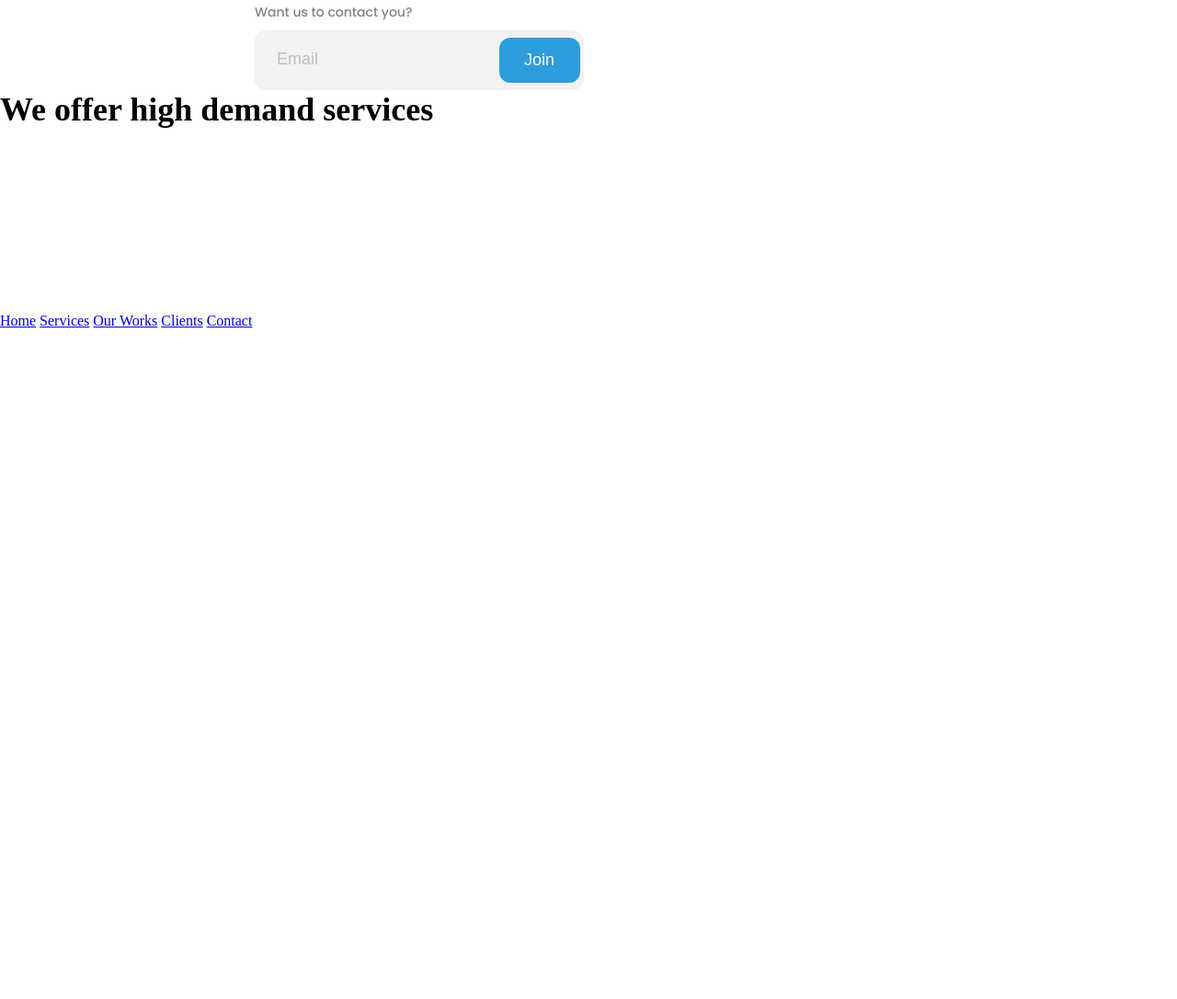
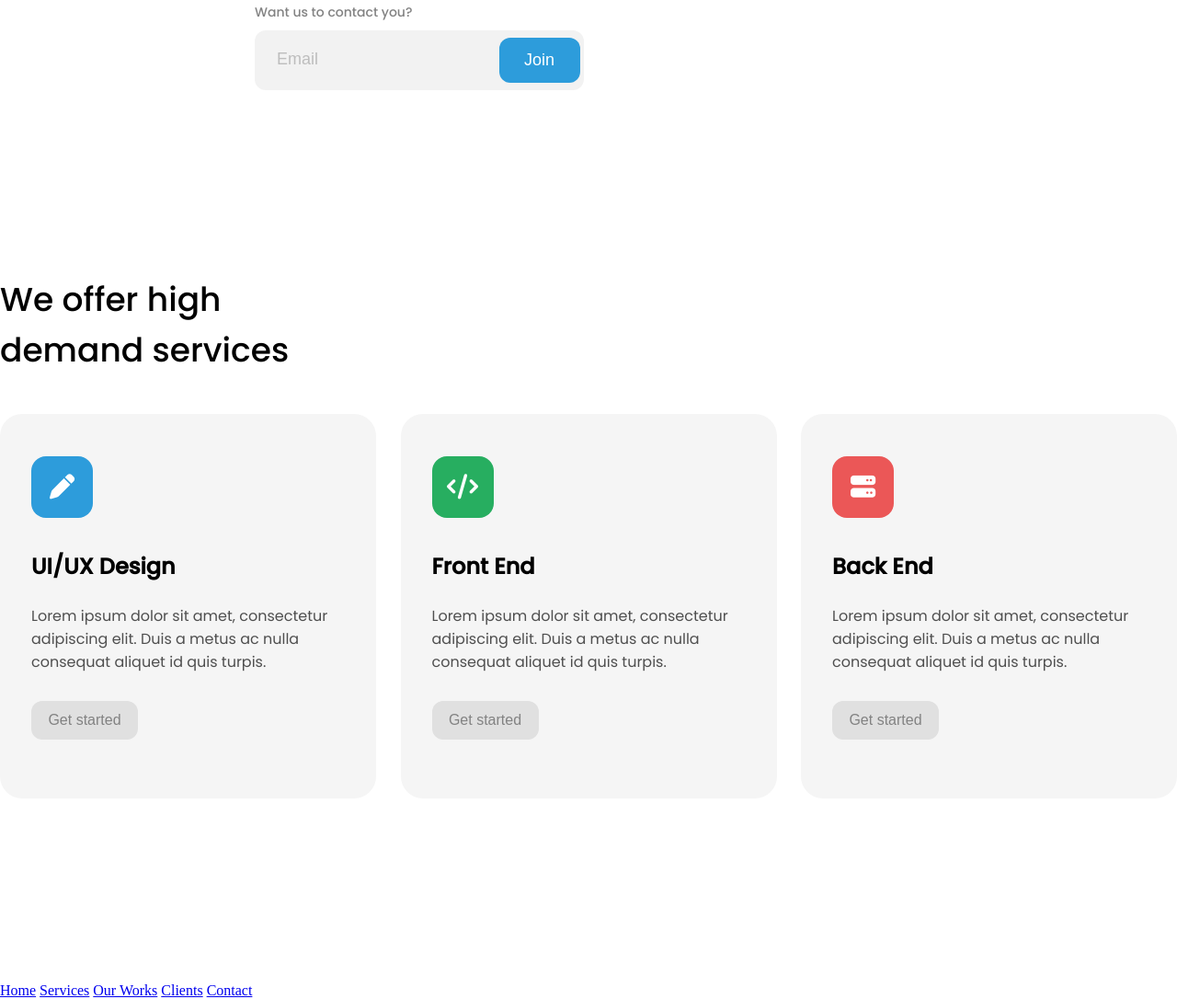
Before and after one commit to nova-gh/edie, a plain HTML site: page index.html in a window 1280 px wide. Shown: the part 1167-2253 px from the top of the page at 92% size. Before the commit the page ends 1525 px from the top, so only its background shows below. Drawn offline with Linux system fonts and the light colour scheme.

Commit message:
finished up services section
added cards

```diff
--- a/index.html
+++ b/index.html
@@ -6,6 +6,8 @@
   <meta http-equiv="X-UA-Compatible" content="IE=edge" />
   <meta name="viewport" content="width=device-width, initial-scale=1.0" />
   <link rel="stylesheet" href="style.css" />
+  <!-- Fontawsome -->
+  <script src="https://kit.fontawesome.com/cf95b8edbb.js" crossorigin="anonymous"></script>
   <title>Edie</title>
 </head>
 
@@ -14,15 +16,15 @@
     <header>
       <h6 class="logo">Edie</h6>
       <div class="nav">
-        <a class="nav-item" href="#">Home</a>
-        <a class="nav-item" href="#">Services</a>
+        <a class="nav-item" href="#hero-comp">Home</a>
+        <a class="nav-item" href="#service-comp">Services</a>
         <a class="nav-item" href="#">Our Works</a>
         <a class="nav-item" href="#">Clients</a>
         <a class="nav-item" href="#">Contact</a>
       </div>
     </header>
     <main>
-      <div class="hero-comp">
+      <div id="hero-comp">
         <div class="hero-top">
           <h4>Unhappy with your website?</h4>
           <h1>We create beautiful and fast web services</h1>
@@ -38,17 +40,70 @@
             <p>Want us to contact you?</p>
             <div class="hero-form">
               <input type="email" placeholder="Email" />
-              <button>Join</button>
+              <button class="hero-button">Join</button>
             </div>
           </div>
         </div>
       </div>
-      <div class="service-section">
-        <h2>We offer high demand services</h2>
-        <div class="card">
+      <div id="service-comp">
+        <div class="service-title">
+          <h2>We offer high demand services</h2>
+        </div>
+        <div class="card-cont">
+          <div class="service-card">
+            <div class="card-img1">
+              <i class="fas fa-pen"></i>
+            </div>
+            <div class="card-title">
+              <h3 class="test">UI/UX Design</h3>
+            </div>
+            <div class="card-detail">
+
+              <h5>
+                Lorem ipsum dolor sit amet, consectetur adipiscing elit. Duis a metus ac nulla
+                consequat aliquet id quis turpis.
+            </div>
+            </h5>
+            <div class="card-button">
+              <button>Get started</button>
+            </div>
+          </div>
+          <div class="service-card">
+            <div class="card-img2">
+              <i class="fas fa-code"></i>
+            </div>
+            <div class="card-title">
+              <h3>Front End</h3>
+            </div>
+            <div class="card-detail">
+              <h5>
+                Lorem ipsum dolor sit amet, consectetur adipiscing elit. Duis a metus ac nulla
+                consequat aliquet id quis turpis.
+            </div>
+            </h5>
+            <div class="card-button">
+              <button>Get started</button>
+            </div>
+          </div>
+          <div class="service-card">
+            <div class="card-img3">
+              <i class="fas fa-server"></i>
+            </div>
+            <div class="card-title">
+              <h3>Back End</h3>
+            </div>
+            <div class="card-detail">
+              <h5>
+                Lorem ipsum dolor sit amet, consectetur adipiscing elit. Duis a metus ac nulla
+                consequat aliquet id quis turpis.
+            </div>
+            </h5>
+            <div class="card-button">
+              <button>Get started</button>
+            </div>
+          </div>
 
         </div>
-      </div>
     </main>
     <footer>
       <div class="nav-footer">
--- a/style.css
+++ b/style.css
@@ -61,16 +61,16 @@ header {
   font-size: 24px;
   font-weight: 500;
 }
-.nav a:nth-child(1) {
+/* .nav a:nth-child(1) {
   color: grey;
-}
+} */
 /* Main-comp */
 main {
   margin-top: 104px;
   margin-bottom: 200px;
 }
 /* Hero-Comp */
-.hero-comp {
+#hero-comp {
   height: auto;
   display: flex;
   flex-direction: column;
@@ -141,7 +141,7 @@ input::placeholder {
   /* padding-left: 21px; */
 }
 
-button {
+.hero-button {
   width: 94px;
   height: 49px;
   border: none;
@@ -151,3 +151,97 @@ button {
   font-size: 18px;
   padding: 11px 28px 11px 27px;
 }
+/* Service Comp */
+#service-comp {
+  margin-top: 200px;
+  font-family: "Poppins", sans-serif;
+}
+.service-title {
+  max-width: 346px;
+}
+.service-title h2 {
+  font-weight: 500;
+}
+/* Service Card Comp */
+.card-cont {
+  display: flex;
+  flex-direction: row;
+  height: 460px;
+  justify-content: space-between;
+}
+/* cards */
+.service-card {
+  max-width: 341px;
+  max-height: 460px;
+  background-color: whitesmoke;
+  padding: 46px 34px;
+  border-radius: 24px;
+  margin-top: 42px;
+}
+.service-card:hover {
+  cursor: pointer;
+  box-shadow: 0px 10px 30px rgba(51, 51, 51, 0.1);
+}
+
+.card-img1 {
+  width: 67px;
+  height: 67px;
+  background-color: #2d9cdb;
+  display: flex;
+  justify-content: center;
+  align-items: center;
+  border-radius: 16px;
+}
+.card-img2 {
+  width: 67px;
+  height: 67px;
+  background-color: #27ae60;
+  display: flex;
+  justify-content: center;
+  align-items: center;
+  border-radius: 16px;
+}
+.card-img3 {
+  width: 67px;
+  height: 67px;
+  background-color: #eb5757;
+  display: flex;
+  justify-content: center;
+  align-items: center;
+  border-radius: 16px;
+}
+.fas {
+  font-size: 1.7rem;
+  color: white;
+}
+/* card-text */
+.card-title {
+  margin-top: 35px;
+}
+.card-title h3 {
+  font-weight: 700;
+}
+.card-detail {
+  margin-top: 24px;
+  color: #4f4f4f;
+}
+.card-detail h5 {
+  font-weight: 400;
+}
+.card-button {
+  margin-top: 30px;
+}
+.card-button button {
+  width: 116px;
+  height: 42px;
+  font-size: 16px;
+  color: #828282;
+  background: #e0e0e0;
+  border-radius: 12px;
+  border: none;
+  font-weight: 500;
+}
+.card-button button:hover {
+  background: #2d9cdb;
+  color: white;
+}
```
